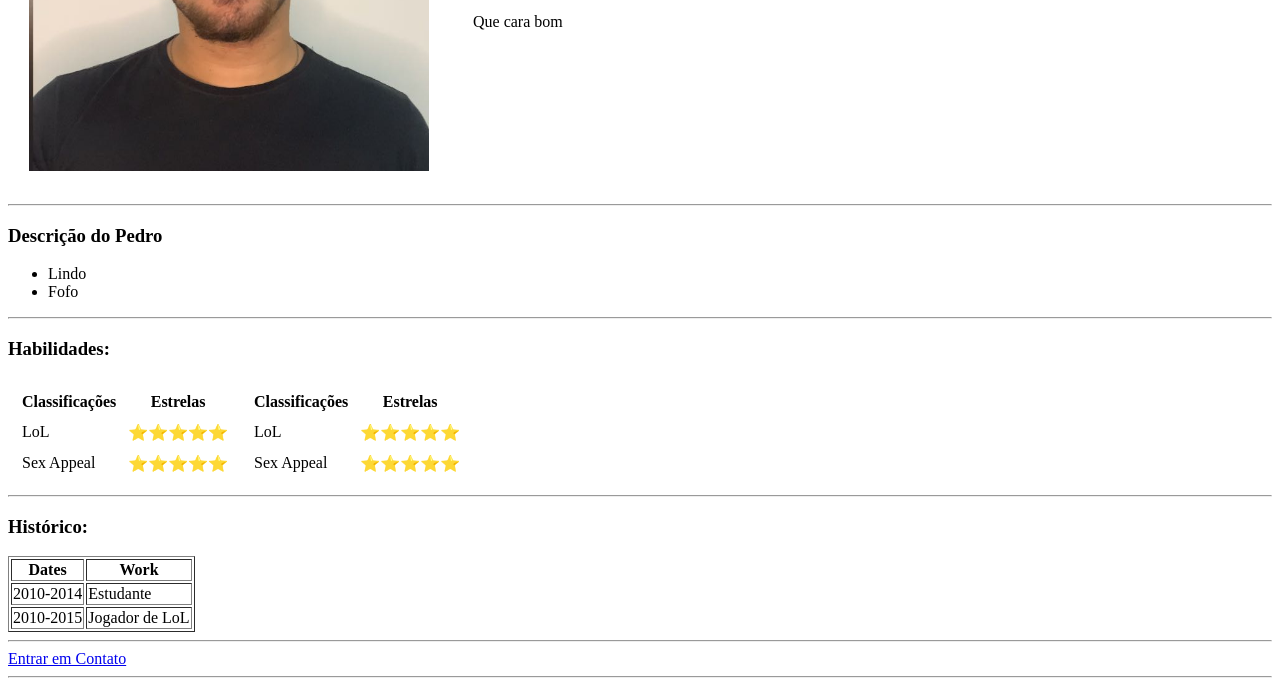
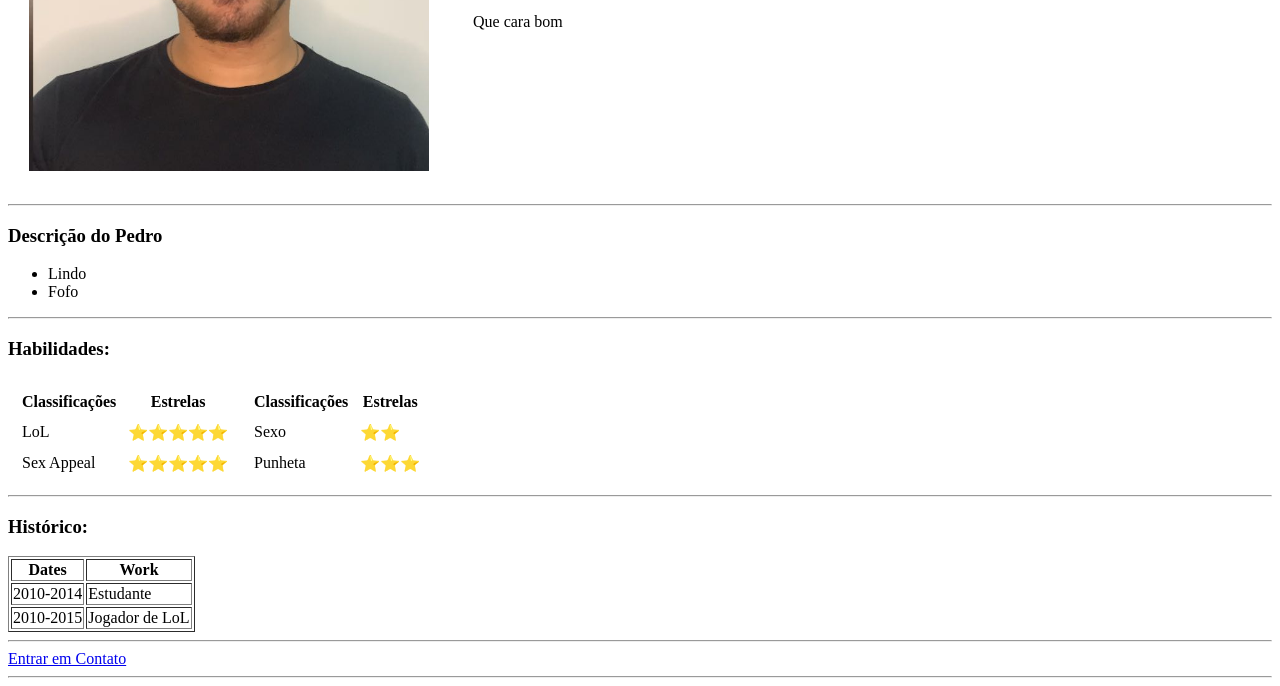
Before and after one commit to gabrielfr98/cv, a plain HTML site: page index.html in a window 1280 px wide. Shown: the part 258-944 px from the top of the page. Drawn offline with Linux system fonts and the light colour scheme.

Commit message:
Update index.html

```diff
--- a/index.html
+++ b/index.html
@@ -24,7 +24,7 @@
     <table>
       <tr>
         <td>
-          <table cellspacing = "10">
+          <table cellspacing = "10" border"1">
           <tr>
             <th>Classificações</th>
             <th>Estrelas</th>
@@ -40,18 +40,18 @@
         </table>
       </td>
         <td>
-          <table cellspacing = "10">
+          <table cellspacing = "10" border"1">
             <tr>
               <th>Classificações</th>
               <th>Estrelas</th>
             </tr>
             <tr>
-              <td>LoL</td>
-              <td>⭐⭐⭐⭐⭐</td>
+              <td>Sexo</td>
+              <td>⭐⭐</td>
             </tr>
             <tr>
-              <td>Sex Appeal</td>
-              <td>⭐⭐⭐⭐⭐</td>
+              <td>Punheta</td>
+              <td>⭐⭐⭐</td>
             </tr>
           </table></td>
       </tr>
```
